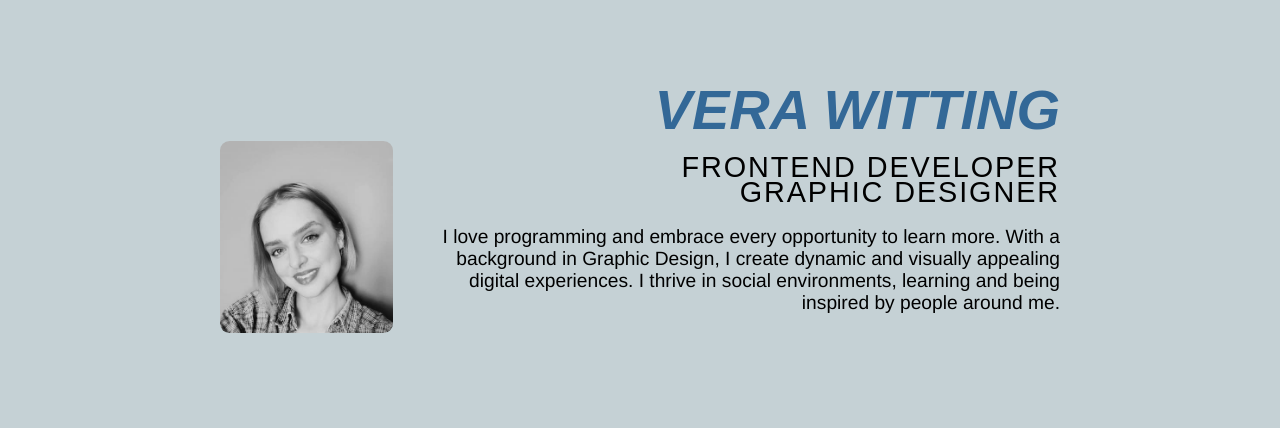
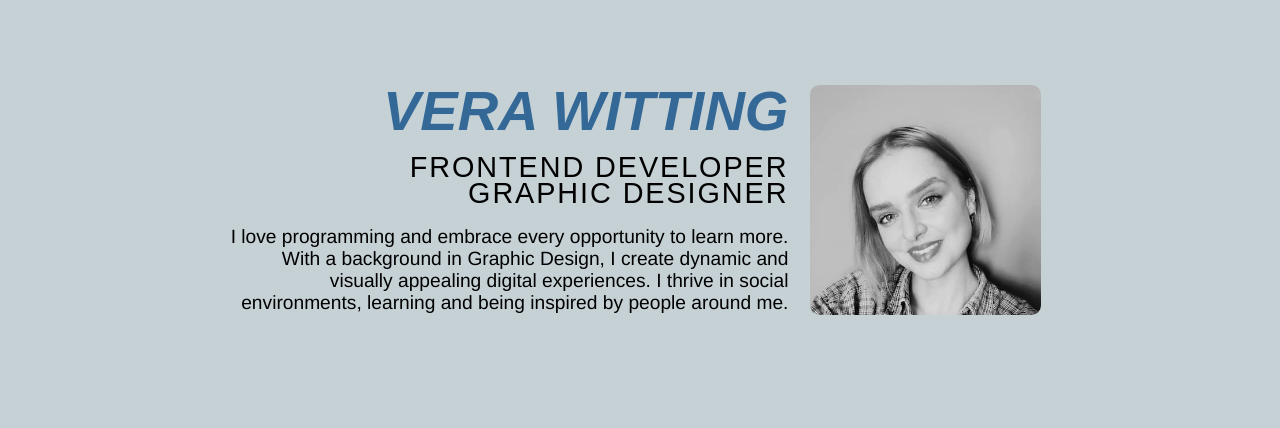
Before and after one commit to verawitting/portfolio_official, a React (Vite) app: page / in a window 1280 px wide. Shown: the part 139-567 px from the top of the page. Built offline with nearby package versions, Linux system fonts and the light colour scheme; no server answers; a web font is replaced by a local one.

Commit message:
more styling

```diff
--- a/src/index.css
+++ b/src/index.css
@@ -83,31 +83,26 @@ h3 {
   margin-top: -15px;
 }
 
-@media (min-width: 744px) {
-  .image-cropper {
-    width: 9rem;
-    height: 10rem;
-  }
-  .image-cropper > img {
-    margin-top: 0px;
-  }
 
-}
 
 /*LETS TALK*/
 .letstalk-section {
   padding: 5rem 0 4rem;
   display: flex;
   flex-direction: column;
-  align-items: end;
+  align-items: center;
   gap: 4rem;
 }
 
 .info-wrapper {
   display: flex;
   flex-direction: column;
-  align-items: end;
+  align-items: center;
   color: var(--black);
+}
+
+.info-wrapper > h2 {
+  text-align: center;
 }
 
 @media (min-width: 800px) {
--- a/src/sections/introduction/Introduction.css
+++ b/src/sections/introduction/Introduction.css
@@ -25,6 +25,7 @@
 
 .text-wrapper .bodytext {
   text-align: end;
+  margin-bottom: 0;
 }
 
 .arrow {
@@ -40,7 +41,6 @@
 }
 
 @keyframes moveUpDown {
-
   0%, 100% {
     transform: translateY(0);
   }
@@ -66,23 +66,32 @@
   .introduction-wrapper {
     margin: 128px 64px;
     display: grid;
-    grid-template-columns: 9rem 1fr;
+    grid-template-columns: 1fr 13rem;
     column-gap: 22px;
-    row-gap: 32px;
   }
 
-  .headings-introduction {
-    grid-column: 1 / 3;
-    grid-row: 1 / 2;
-
+  .image-cropper {
+    align-self: center ;
+    grid-column: 2;
   }
 
   .dark-h2-introduction {
     font-size: 56px;
   }
 
-  .bodytext {
+  .text-wrapper {
+    justify-self: flex-end;
     align-self: center;
+    max-width: 30rem;
+    grid-row: 1;
+  }
+
+  .introduction-section .image-cropper {
+    align-self: start;
+  }
+
+  .image-cropper > img {
+    margin-top: 0px;
   }
 }
 
--- a/src/sections/tech/Tech.css
+++ b/src/sections/tech/Tech.css
@@ -32,7 +32,7 @@
 }
 
 @media (min-width: 744px) and (max-width: 1279px) {
-    .tech-p {
+    .body-bold {
         max-width: 600px;
         text-align: center;
     }
```
